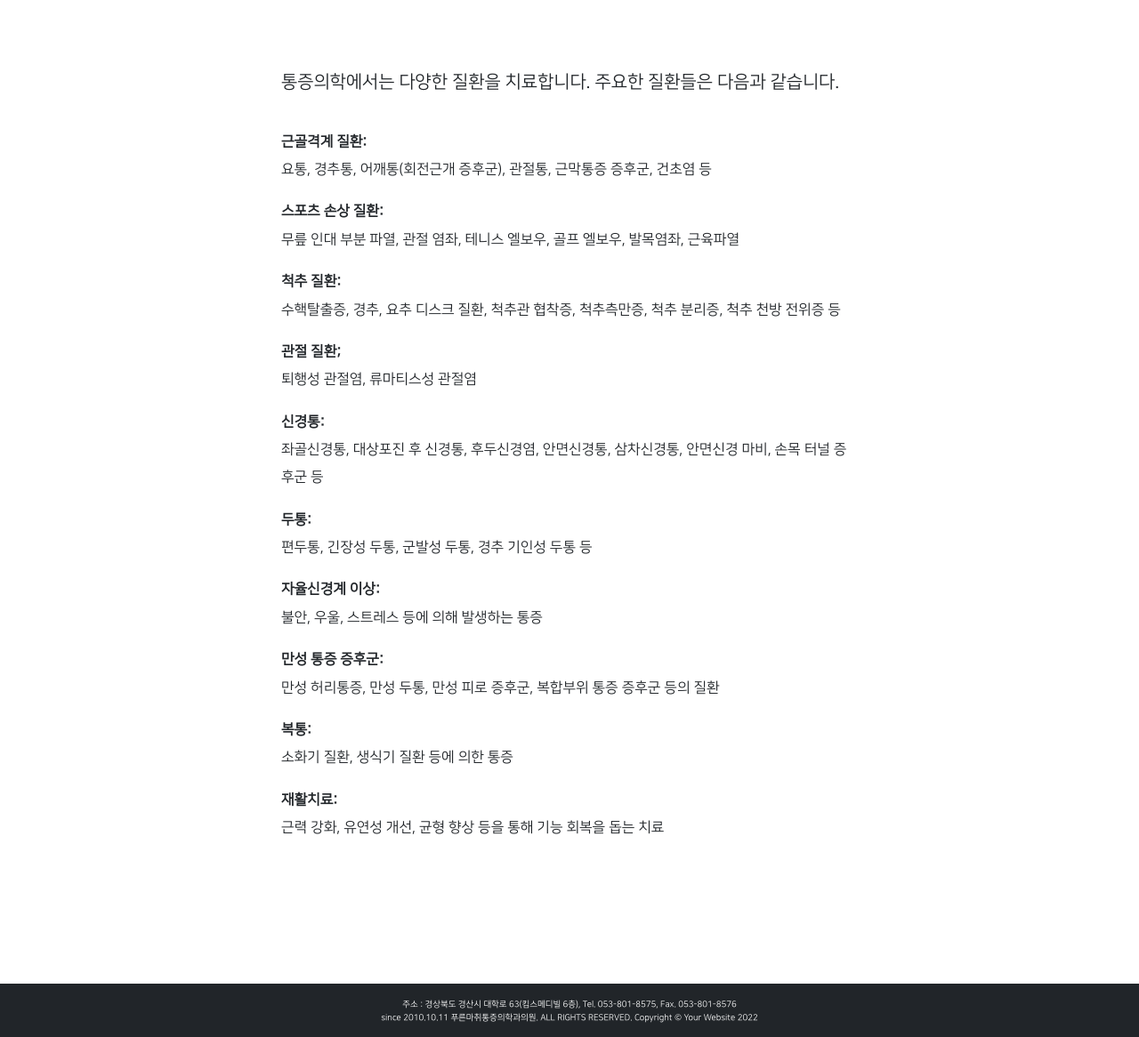
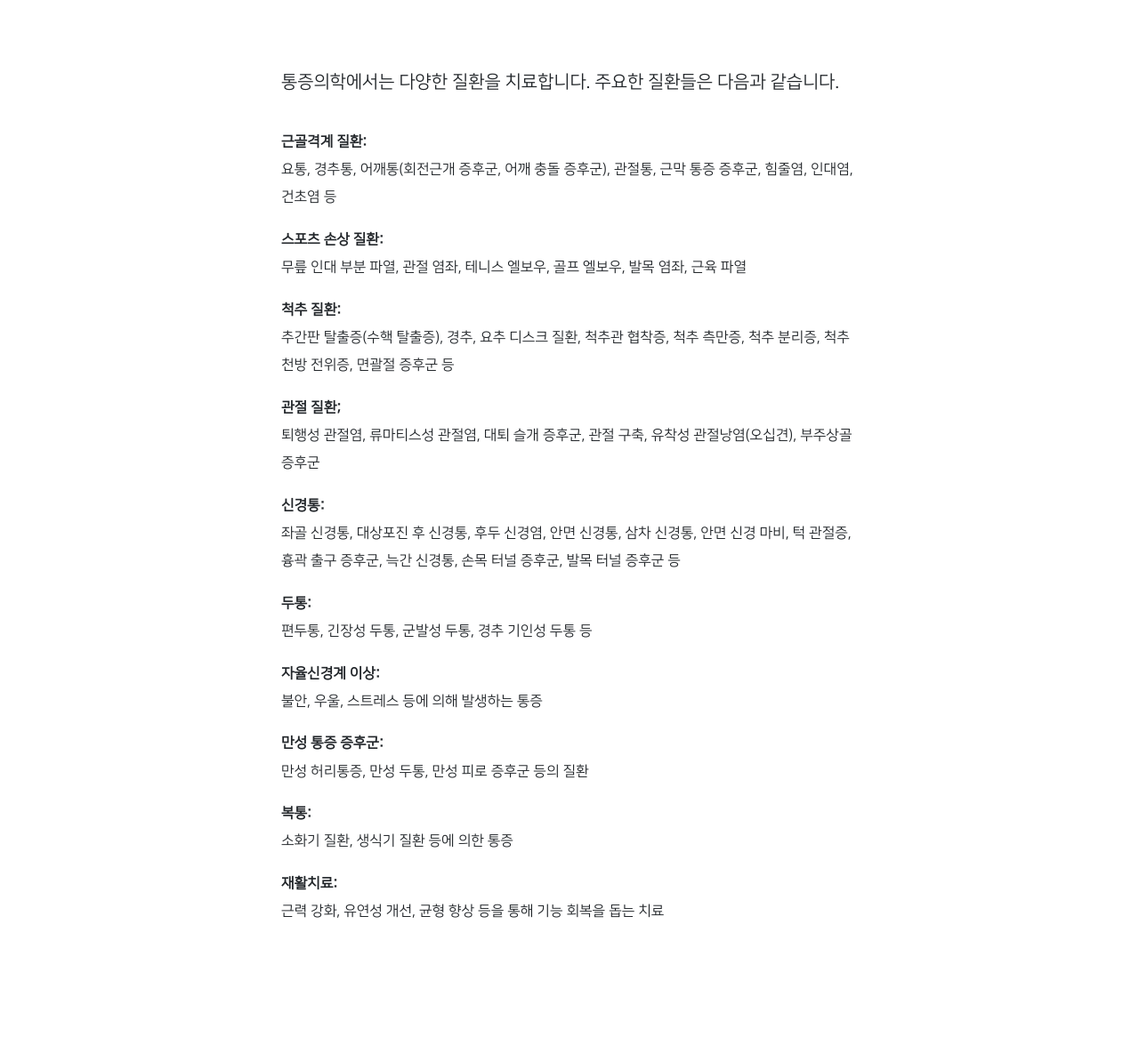
Before and after one commit to skikim/prpc, a Django app: page /articles/pm_disease/ in a window 1280 px wide. Shown: the part 166-1332 px from the top of the page at 89% size. Run offline with Django 4.2, Linux system fonts and the light colour scheme; some libraries are stand-ins or nearby versions.

Commit message:
PM disease updated

```diff
--- a/articleapp/templates/articleapp/pm_disease.html
+++ b/articleapp/templates/articleapp/pm_disease.html
@@ -11,21 +11,21 @@
         <h5>통증의학에서는 다양한 질환을 치료합니다. 주요한 질환들은 다음과 같습니다.</h5><br>
 
         <p><strong>근골격계 질환:</strong><br>
-            요통, 경추통, 어깨통(회전근개 증후군), 관절통, 근막통증 증후군, 건초염 등</p>
+            요통, 경추통, 어깨통(회전근개 증후군, 어깨 충돌 증후군), 관절통, 근막 통증 증후군, 힘줄염, 인대염, 건초염 등</p>
         <p><strong>스포츠 손상 질환:</strong><br>
-            무릎 인대 부분 파열, 관절 염좌, 테니스 엘보우, 골프 엘보우, 발목염좌, 근육파열</p>
+            무릎 인대 부분 파열, 관절 염좌, 테니스 엘보우, 골프 엘보우, 발목 염좌, 근육 파열</p>
         <p><strong>척추 질환:</strong><br>
-            수핵탈출증, 경추, 요추 디스크 질환, 척추관 협착증, 척추측만증, 척추 분리증, 척추 천방 전위증 등</p>
+            추간판 탈출증(수핵 탈출증), 경추, 요추 디스크 질환, 척추관 협착증, 척추 측만증, 척추 분리증, 척추 천방 전위증, 면괄절 증후군 등</p>
         <p><strong>관절 질환;</strong><br>
-            퇴행성 관절염, 류마티스성 관절염</p>
+            퇴행성 관절염, 류마티스성 관절염, 대퇴 슬개 증후군, 관절 구축, 유착성 관절낭염(오십견), 부주상골 증후군</p>
         <p><strong>신경통:</strong><br>
-            좌골신경통, 대상포진 후 신경통, 후두신경염, 안면신경통, 삼차신경통, 안면신경 마비, 손목 터널 증후군 등</p>
+            좌골 신경통, 대상포진 후 신경통, 후두 신경염, 안면 신경통, 삼차 신경통, 안면 신경 마비, 턱 관절증, 흉곽 출구 증후군, 늑간 신경통, 손목 터널 증후군, 발목 터널 증후군 등</p>
         <p><strong>두통:</strong><br>
             편두통, 긴장성 두통, 군발성 두통, 경추 기인성 두통 등</p>
         <p><strong>자율신경계 이상:</strong><br>
             불안, 우울, 스트레스 등에 의해 발생하는 통증</p>
         <p><strong>만성 통증 증후군:</strong><br>
-            만성 허리통증, 만성 두통, 만성 피로 증후군, 복합부위 통증 증후군 등의 질환</p>
+            만성 허리통증, 만성 두통, 만성 피로 증후군 등의 질환</p>
         <p><strong>복통:</strong><br>
             소화기 질환, 생식기 질환 등에 의한 통증</p>
         <p><strong>재활치료:</strong><br>
--- a/docker-compose.yml
+++ b/docker-compose.yml
@@ -15,7 +15,7 @@ services:
       - prpc_container_gunicorn
 
   prpc_container_gunicorn: #network로 묶이기 때문에 name-space 정보로 넣어줘야한다. django로 넣으면 안된다.
-    image: prpc_image:4
+    image: prpc_image:8
     networks:
       - network
     volumes:
```
Also changed, not shown: 1 other file.
